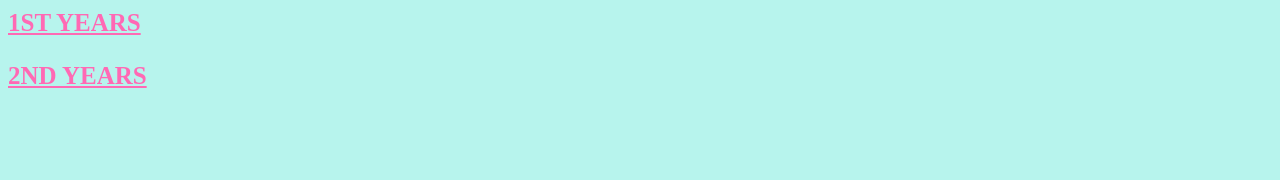
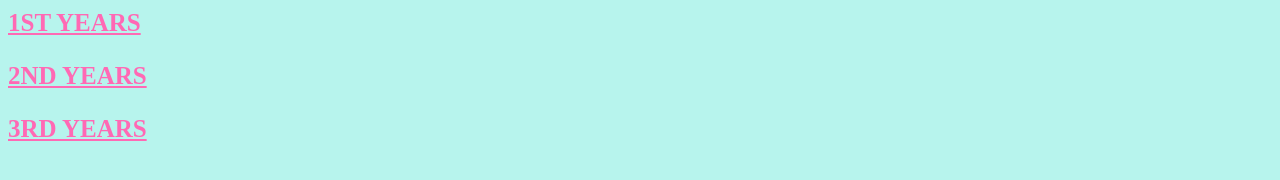
Before and after one commit to STJRush/niamhanddara.hmtl, a plain HTML site: page index.html in a window 1280 px wide. Shown: the part 488-668 px from the top of the page. Drawn offline with Linux system fonts and the light colour scheme.

Commit message:
Update index.html

```diff
--- a/index.html
+++ b/index.html
@@ -67,3 +67,4 @@
       <p> To gather information that you will find on this website we surveyed students from 1st year to 6th year at St. Josephs Secondary School Rush.</p>
 <p><b><a href="https://open.spotify.com/user/15dcullen/playlist/7r6UjxckPzYPAiPIC2EgtZ" target="_blank">1ST YEARS</a></b></p>
 <p><b><a href="https://open.spotify.com/user/15dcullen/playlist/6xFeAASwznTRPDm16SzUwS" target="_blank">2ND YEARS</a></b></p>
+<p><b><a href="https://open.spotify.com/user/15dcullen/playlist/3EEcc6KGTQOwrl1Y4cxqd1" target="_blank">3RD YEARS</a></b></p>
```
